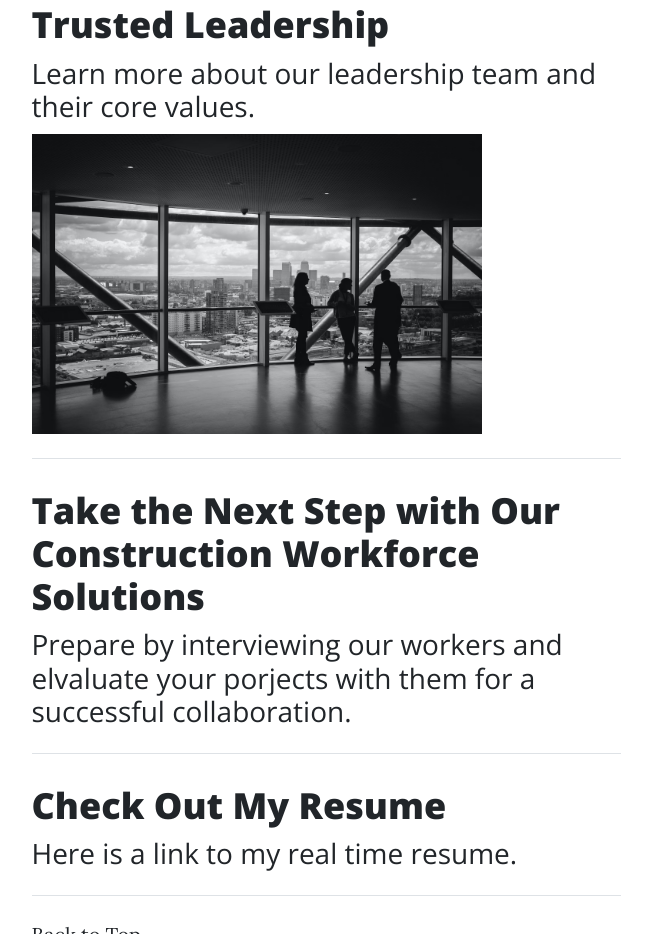
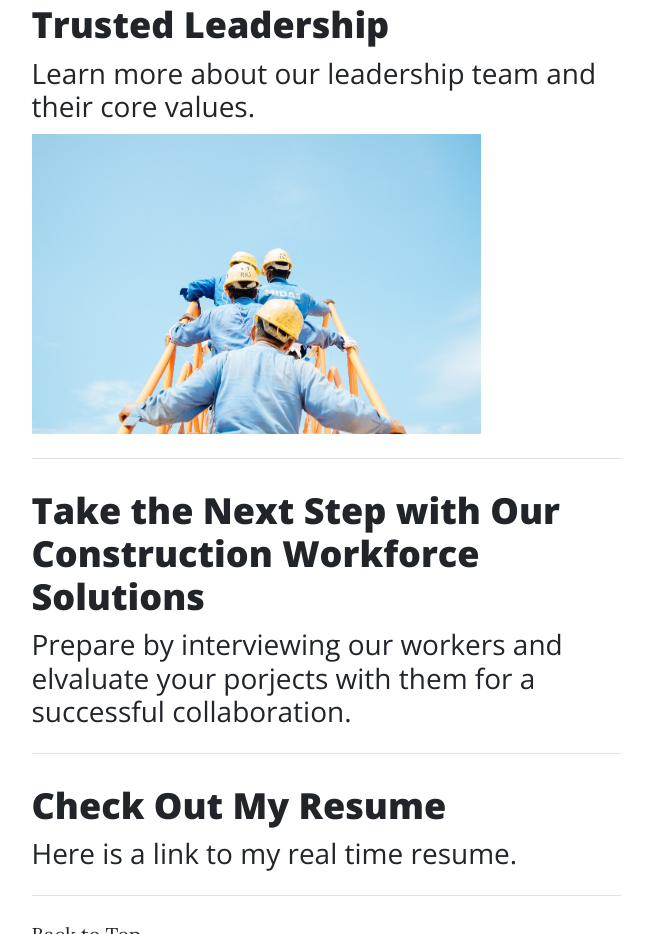
Before and after one commit to darinsandberg1/startbootstrap-clean-blog-gh-pages, a plain HTML site: page index.html in a window 1280 px wide. Shown: the part 996-1930 px from the top of the page, without its empty margins (314-966 px from the left). Drawn offline with nearby package versions, Linux system fonts and the light colour scheme.

Commit message:
Picture change

```diff
--- a/index.html
+++ b/index.html
@@ -69,7 +69,7 @@
                         <a href="Leadership.html">
                                 <h2 class="post-title">Trusted Leadership</h2>
                                 <h3 class="post-subtitle">Learn more about our leadership team and their core values.</h3>
-                                <img src="Images/Executives.avif" height="300" style="right: 50px;">
+                                <img src="Images/wokrer.avif" height="300" style="right: 50px;">
                         </a>
                     </div>
                     <!-- Divider-->
```
Also changed, not shown: Images/wokrer.avif (added).
